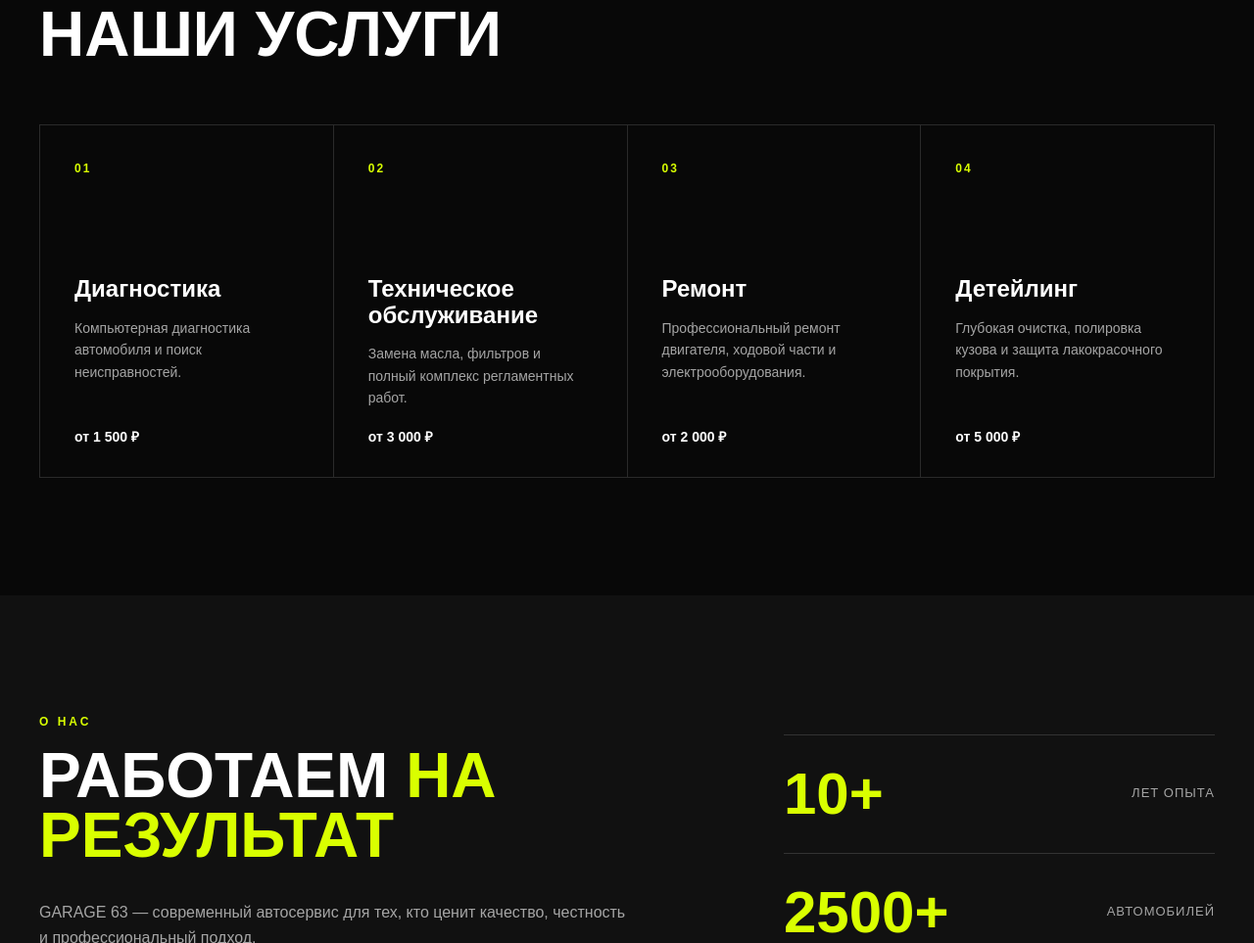
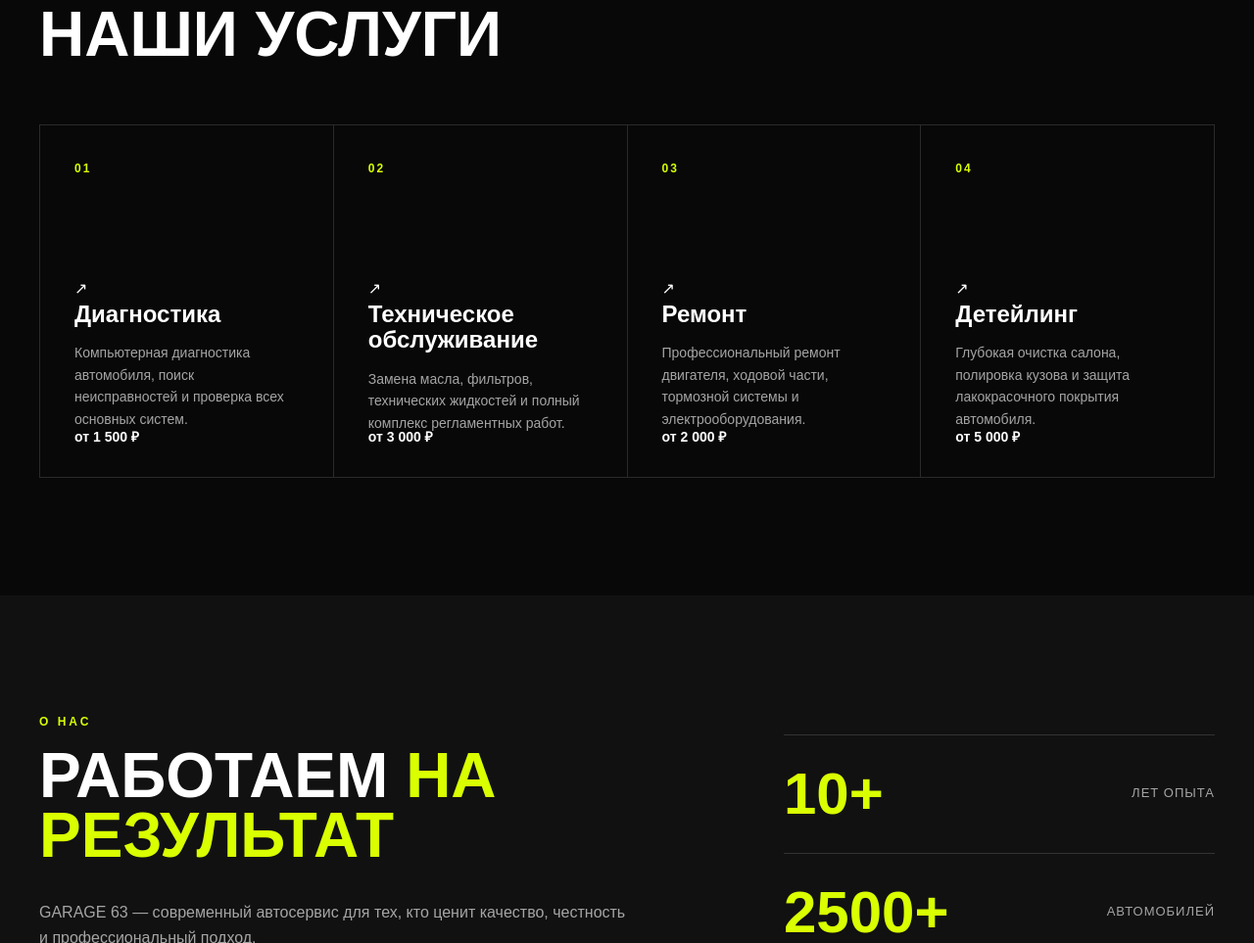
Before and after one commit to Rdk001/garage-63, a plain HTML site: page index.html in a window 1280 px wide. Shown: the part 951-1914 px from the top of the page at 98% size. Drawn offline with Linux system fonts and the light colour scheme.

Commit message:
Update index.html

```diff
--- a/index.html
+++ b/index.html
@@ -113,14 +113,22 @@
 
     <article class="service-card">
 
+        <div class="service-card__top">
             <span class="service-card__number">01</span>
+            <span class="service-card__arrow">↗</span>
+        </div>
+
+        <div class="service-card__content">
 
             <h3>Диагностика</h3>
 
             <p>
-                            Компьютерная диагностика автомобиля
-                            и поиск неисправностей.
+                Компьютерная диагностика автомобиля,
+                поиск неисправностей и проверка всех
+                основных систем.
             </p>
+
+        </div>
 
         <span class="service-card__price">
             от 1 500 ₽
@@ -131,14 +139,22 @@
 
     <article class="service-card">
 
+        <div class="service-card__top">
             <span class="service-card__number">02</span>
+            <span class="service-card__arrow">↗</span>
+        </div>
+
+        <div class="service-card__content">
 
             <h3>Техническое обслуживание</h3>
 
             <p>
-                            Замена масла, фильтров и полный комплекс
+                Замена масла, фильтров, технических
+                жидкостей и полный комплекс
                 регламентных работ.
             </p>
+
+        </div>
 
         <span class="service-card__price">
             от 3 000 ₽
@@ -149,14 +165,22 @@
 
     <article class="service-card">
 
+        <div class="service-card__top">
             <span class="service-card__number">03</span>
+            <span class="service-card__arrow">↗</span>
+        </div>
+
+        <div class="service-card__content">
 
             <h3>Ремонт</h3>
 
             <p>
                 Профессиональный ремонт двигателя,
-                            ходовой части и электрооборудования.
+                ходовой части, тормозной системы
+                и электрооборудования.
             </p>
+
+        </div>
 
         <span class="service-card__price">
             от 2 000 ₽
@@ -167,14 +191,22 @@
 
     <article class="service-card">
 
+        <div class="service-card__top">
             <span class="service-card__number">04</span>
+            <span class="service-card__arrow">↗</span>
+        </div>
+
+        <div class="service-card__content">
 
             <h3>Детейлинг</h3>
 
             <p>
-                            Глубокая очистка, полировка кузова
-                            и защита лакокрасочного покрытия.
+                Глубокая очистка салона, полировка
+                кузова и защита лакокрасочного
+                покрытия автомобиля.
             </p>
+
+        </div>
 
         <span class="service-card__price">
             от 5 000 ₽
```
Lines whose indentation alone changed are shown as unchanged.
